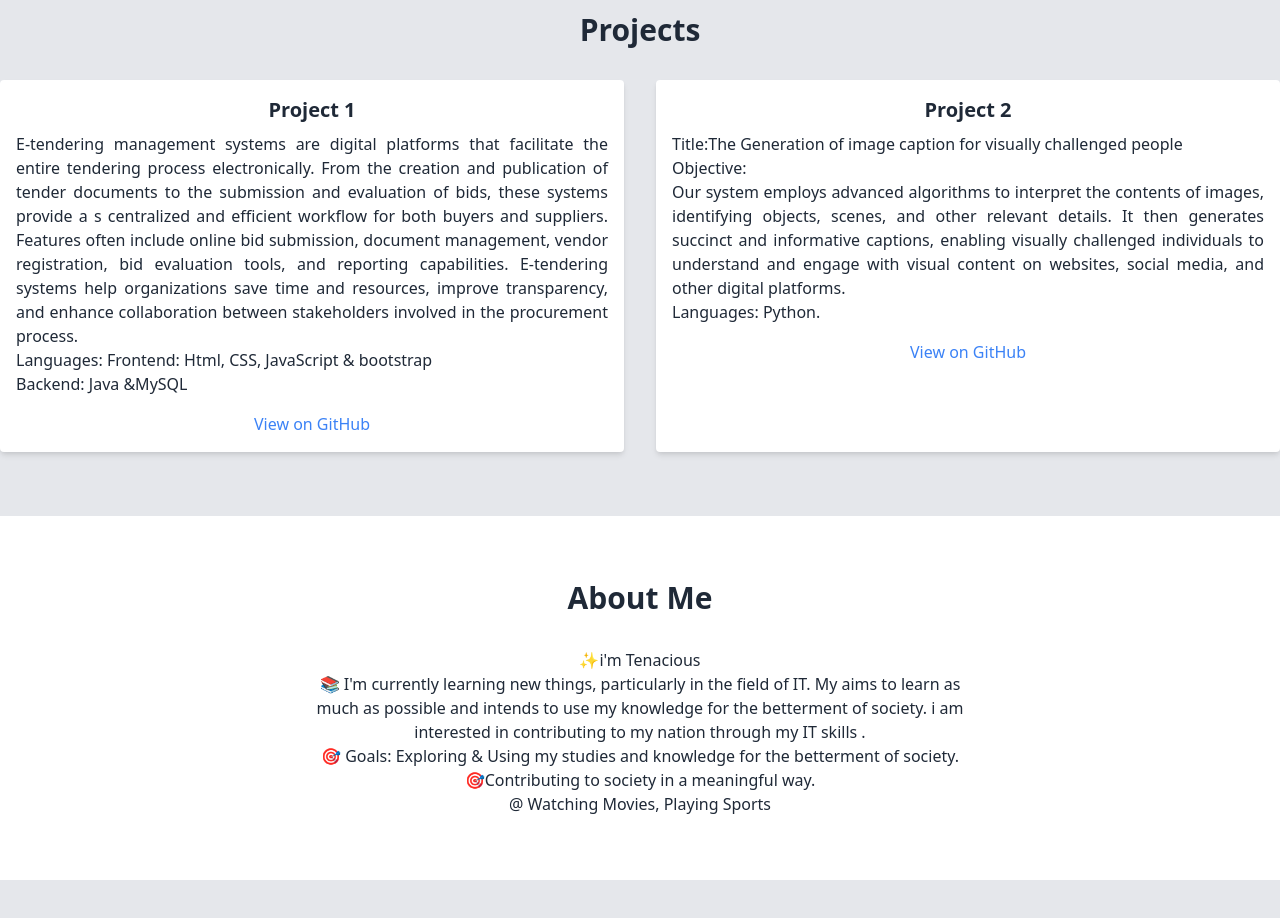
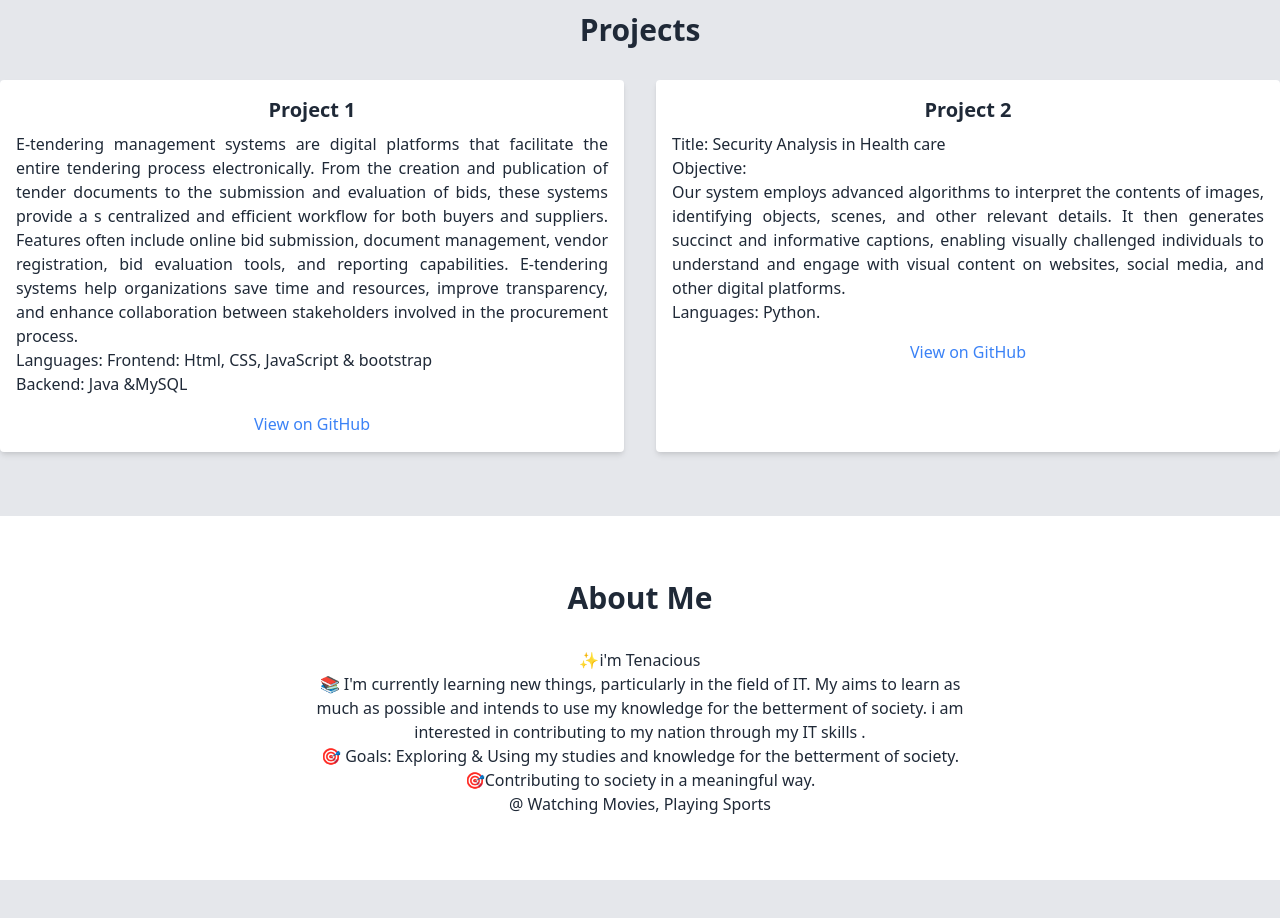
Before and after one commit to GuduruMadhuSudhanReddy/madhu-sudhan-portfolio, a plain HTML site: page index.html in a window 1280 px wide. Shown: the part 1280-2198 px from the top of the page. Drawn offline with nearby package versions, Linux system fonts and the light colour scheme.

Commit message:
add information

```diff
--- a/index.html
+++ b/index.html
@@ -67,7 +67,7 @@
                 </div>
                 <div class="bg-white p-4 rounded shadow-md">
                     <h3 class="text-xl font-bold mb-2">Project 2</h3>
-                    <p class="mb-4">Title:The Generation of image caption for visually challenged people<br>
+                    <p class="mb-4">Title: Security Analysis in Health care<br>
                         Objective: <br>
                         Our system employs advanced algorithms to interpret the contents of images,
                         identifying objects, scenes, and other relevant details. It then generates succinct and
```
Also changed, not shown: Madhu2.jpg (deleted), madhu.png.png (deleted), redyy.jpg (deleted).
